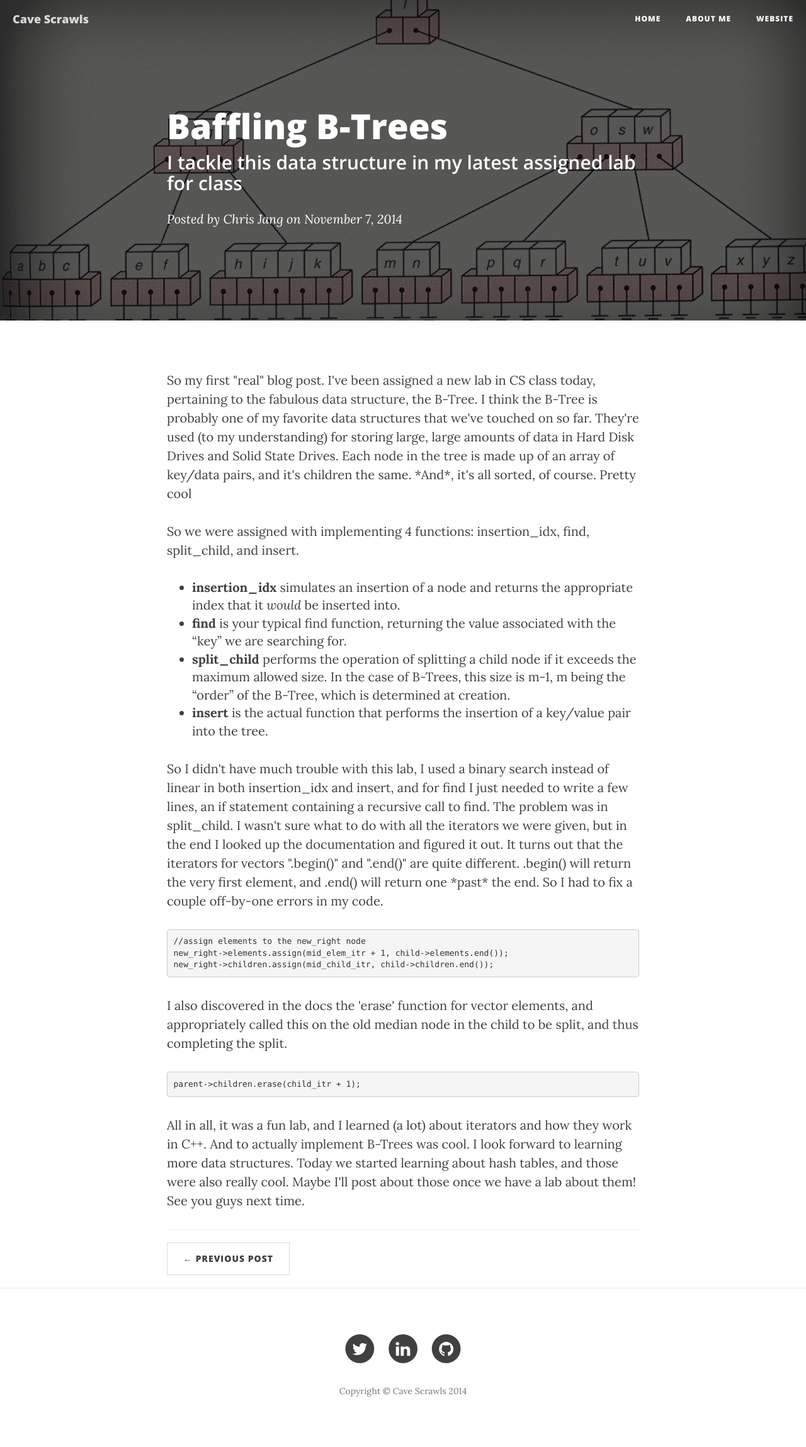
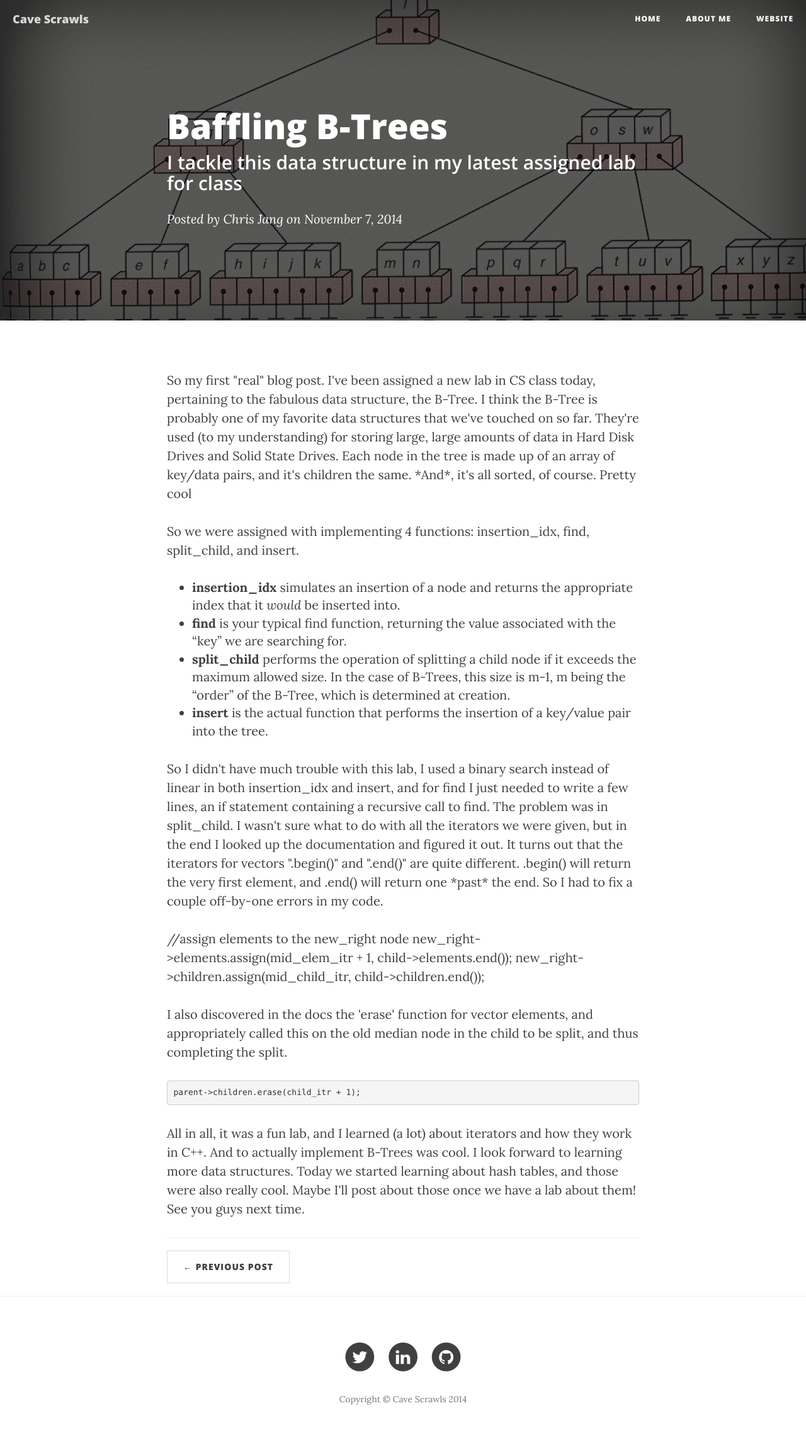
Before and after one commit to cjang5/blog, a Jekyll site: the page built from _posts/2014-11-07-baffling-b-trees.markdown, in a window 1280 px wide. Shown: the whole page at 63% size. Built offline with Jekyll 4.4.1, drawn with Linux system fonts in a browser that asks for light colours; nearby versions of some CDN libraries.

````diff
--- a/_posts/2014-11-07-baffling-b-trees.markdown
+++ b/_posts/2014-11-07-baffling-b-trees.markdown
@@ -17,11 +17,10 @@ header-img: "img/posts/post-02/post-02-bg.png"
 
 <p>So I didn't have much trouble with this lab, I used a binary search instead of linear in both insertion_idx and insert, and for find I just needed to write a few lines, an if statement containing a recursive call to find. The problem was in split_child. I wasn't sure what to do with all the iterators we were given, but in the end I looked up the documentation and figured it out. It turns out that the iterators for vectors ".begin()" and ".end()" are quite different. .begin() will return the very first element, and .end() will return one *past* the end. So I had to fix a couple off-by-one errors in my code. </p>
 
-```
-//assign elements to the new_right node
+<p>//assign elements to the new_right node
 new_right->elements.assign(mid_elem_itr + 1, child->elements.end());
-new_right->children.assign(mid_child_itr, child->children.end());
-```
+new_right->children.assign(mid_child_itr, child->children.end()); </p>
+
 
 <p>I also discovered in the docs the 'erase' function for vector elements, and appropriately called this on the old median node in the child to be split, and thus completing the split.</p>
 
````
